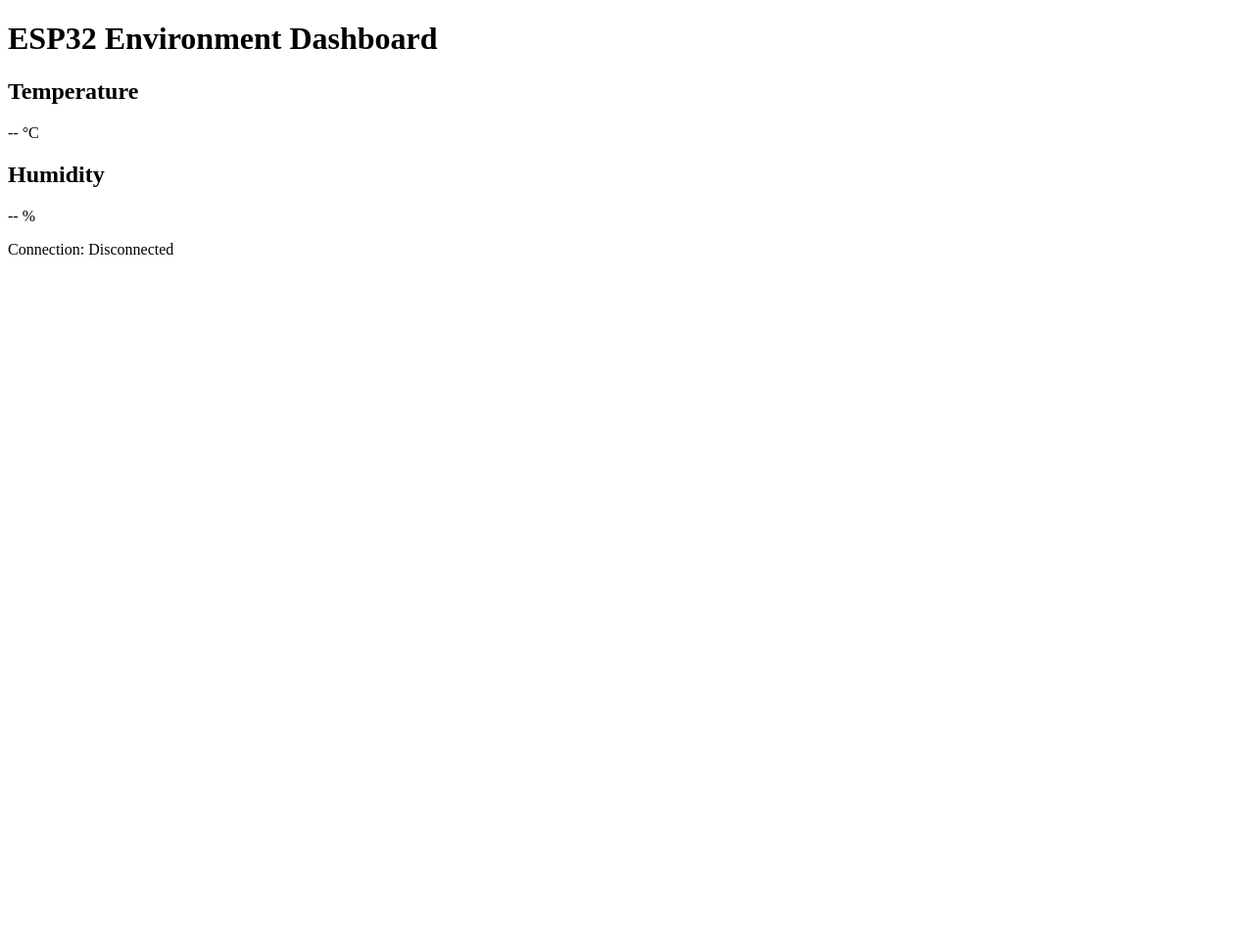
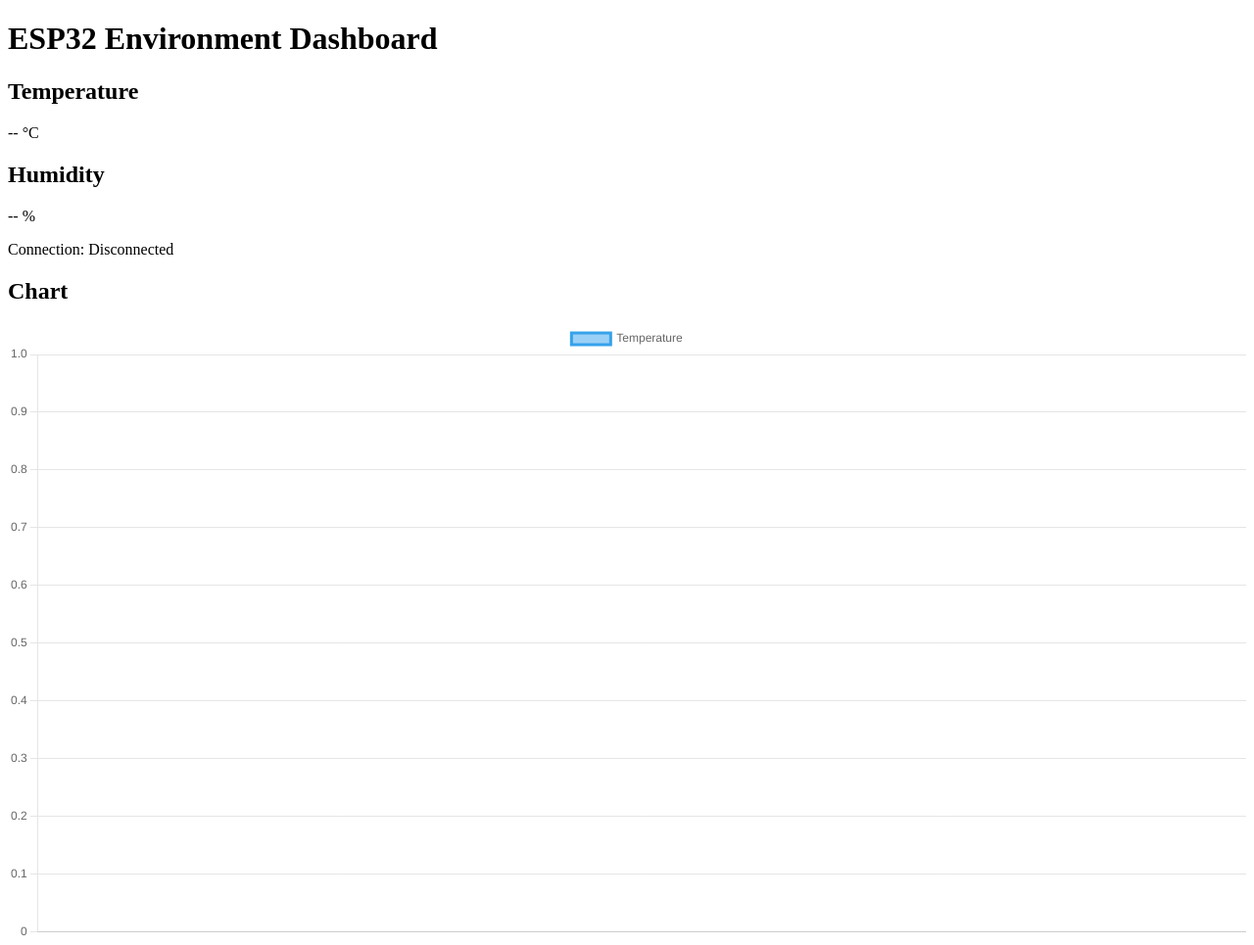
Before and after one commit to danielsehr/temp_hum_dashboard, a plain HTML site: page data/index.html in a window 1280 px wide. Shown: the whole page at 98% size. Before the commit the page ends 800 px from the top, so only its background shows below. Drawn offline with Linux system fonts and the light colour scheme.

Commit message:
add: chart

```diff
--- a/data/index.html
+++ b/data/index.html
@@ -33,6 +33,13 @@
         </span>
     </p>
 
+    <h2>
+        Chart
+    </h2>
+
+    <canvas id="chart"></canvas>
+
+    <script src="chart.min.js"></script>
     <script src="dashboard.js"></script>
 
 </body>
```
